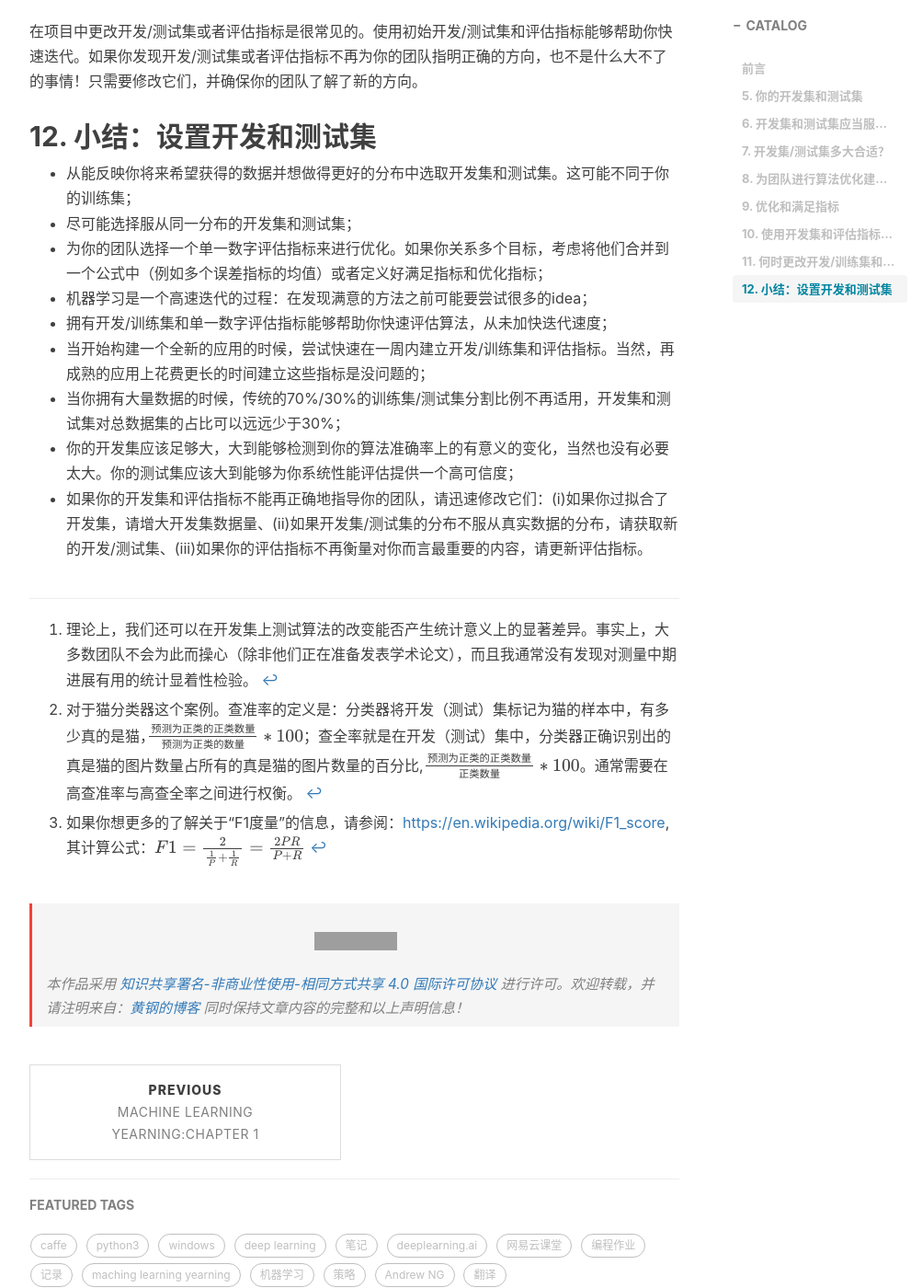
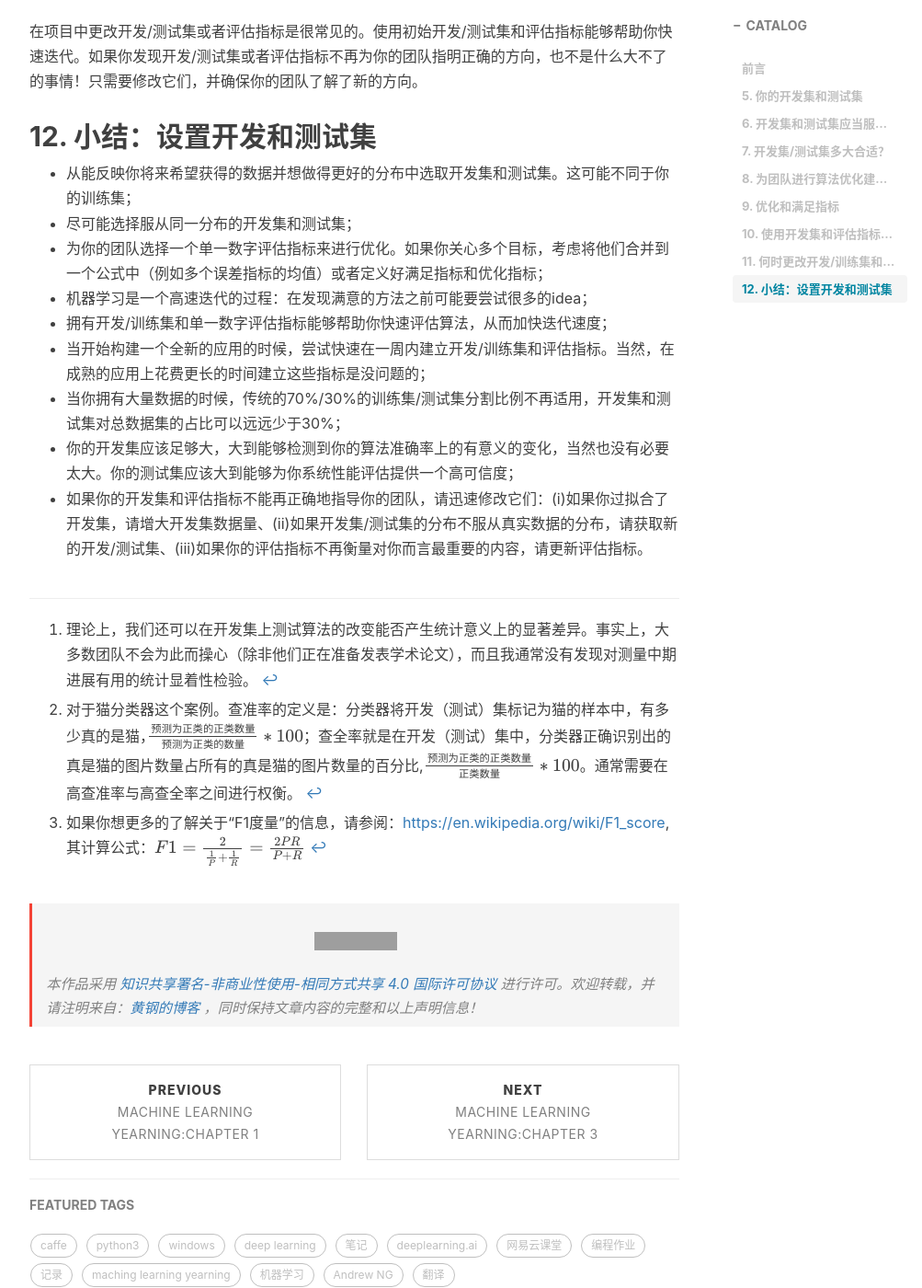
Before and after one commit to AlbertHG/alberthg.github.io, a Jekyll site: the page built from _posts/2018-04-22-machine-learning-yearning-c2.md, in a window 1280 px wide and 1400 px high, scrolled down 9050 px. Shown: the whole window at 92% size, without its empty margins (233-1236 px from the left). Built offline with Jekyll 4.4.1, drawn with Linux system fonts in a browser that asks for light colours; nearby versions of some CDN libraries; formulas are drawn with MathJax 3; comment, search, counter and statistics services are not loaded; grey boxes are pictures that could not be loaded.

Commit message:
update mlYearning c3

```diff
--- a/_layouts/post.html
+++ b/_layouts/post.html
@@ -79,7 +79,7 @@ layout: default
                     <a rel="license" href="http://creativecommons.org/licenses/by-nc-sa/4.0/">
                         知识共享署名-非商业性使用-相同方式共享 4.0 国际许可协议
                     </a>进行许可。欢迎转载，并请注明来自：<a href="https://alberthg.github.io/">黄钢的博客</a>
-                    同时保持文章内容的完整和以上声明信息！
+                    ，同时保持文章内容的完整和以上声明信息！
                 </blockquote>
 
 
--- a/_posts/2018-04-22-machine-learning-yearning-c2.md
+++ b/_posts/2018-04-22-machine-learning-yearning-c2.md
@@ -9,7 +9,6 @@ catalog: true
 tags:
     - maching learning yearning
     - 机器学习
-    - 策略
     - Andrew NG
     - 翻译
 ---
@@ -187,10 +186,10 @@ $$Accuracy-0.5 \times RunningTime$$
 
 - 从能反映你将来希望获得的数据并想做得更好的分布中选取开发集和测试集。这可能不同于你的训练集；
 - 尽可能选择服从同一分布的开发集和测试集；
-- 为你的团队选择一个单一数字评估指标来进行优化。如果你关系多个目标，考虑将他们合并到一个公式中（例如多个误差指标的均值）或者定义好满足指标和优化指标；
+- 为你的团队选择一个单一数字评估指标来进行优化。如果你关心多个目标，考虑将他们合并到一个公式中（例如多个误差指标的均值）或者定义好满足指标和优化指标；
 - 机器学习是一个高速迭代的过程：在发现满意的方法之前可能要尝试很多的idea；
-- 拥有开发/训练集和单一数字评估指标能够帮助你快速评估算法，从未加快迭代速度；
-- 当开始构建一个全新的应用的时候，尝试快速在一周内建立开发/训练集和评估指标。当然，再成熟的应用上花费更长的时间建立这些指标是没问题的；
+- 拥有开发/训练集和单一数字评估指标能够帮助你快速评估算法，从而加快迭代速度；
+- 当开始构建一个全新的应用的时候，尝试快速在一周内建立开发/训练集和评估指标。当然，在成熟的应用上花费更长的时间建立这些指标是没问题的；
 - 当你拥有大量数据的时候，传统的70%/30%的训练集/测试集分割比例不再适用，开发集和测试集对总数据集的占比可以远远少于30%；
 - 你的开发集应该足够大，大到能够检测到你的算法准确率上的有意义的变化，当然也没有必要太大。你的测试集应该大到能够为你系统性能评估提供一个高可信度；
 - 如果你的开发集和评估指标不能再正确地指导你的团队，请迅速修改它们：(i)如果你过拟合了开发集，请增大开发集数据量、(ii)如果开发集/测试集的分布不服从真实数据的分布，请获取新的开发/测试集、(iii)如果你的评估指标不再衡量对你而言最重要的内容，请更新评估指标。
```
Also changed, not shown: _includes/about/zh.md (+2 -0 lines), _posts/2018-04-22-machine-learning-yearning-c1.md (+0 -1 lines), _posts/2018-04-22-machine-learning-yearning-c3.md (added, +72 -0 lines), makedown_img/20180422mlyearning/6.jpg (added), makedown_img/20180422mlyearning/7.jpg (added), 1 other file.
